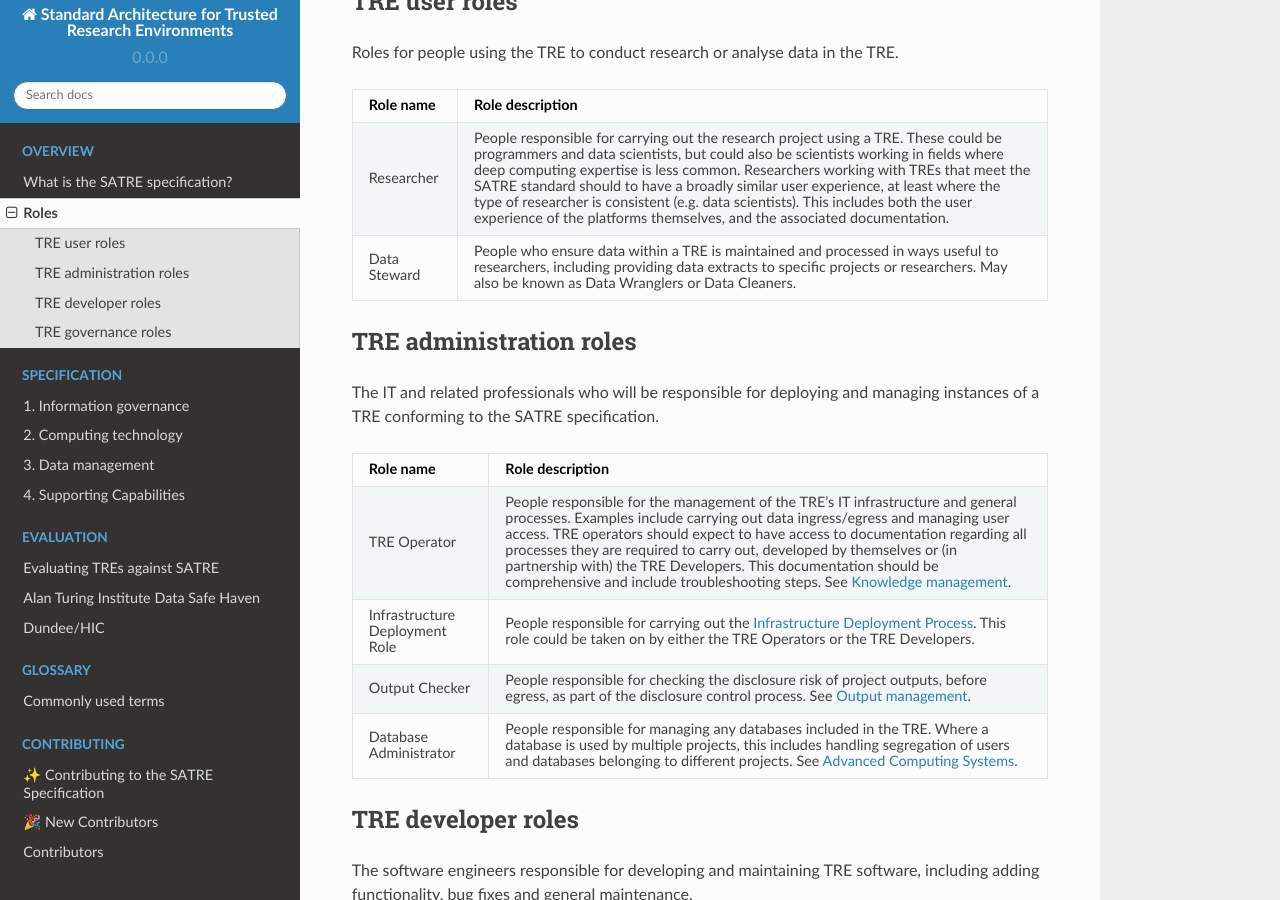
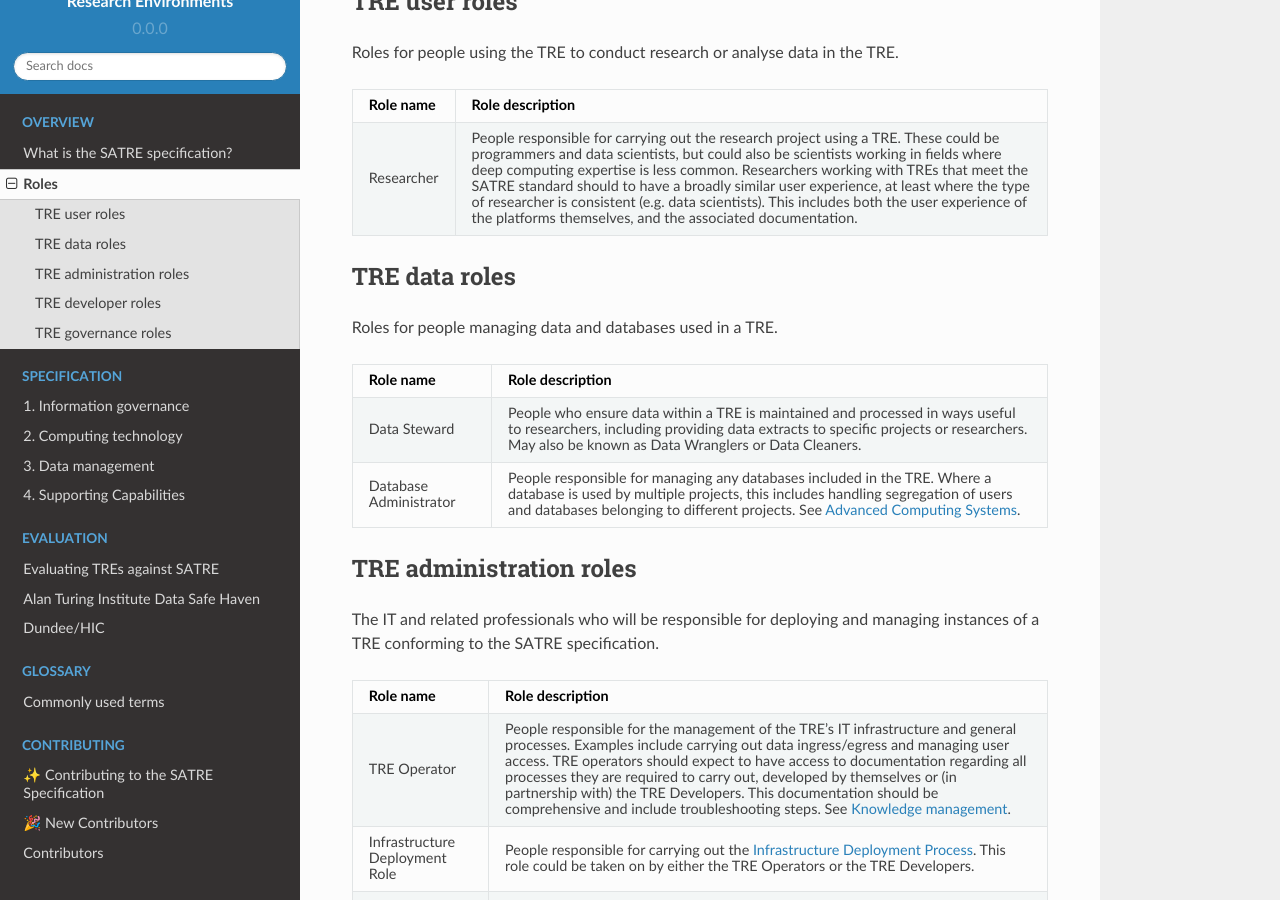
Before and after one commit to sa-tre/satre-specification, a Sphinx documentation site: the page built from docs/source/roles.md, in a window 1280 px wide and 900 px high, scrolled down 271 px. Built offline with Sphinx 7.4.7 and the Read the Docs theme 2.0.0, drawn with Linux system fonts in a browser that asks for light colours.

Commit message:
add data roles

````diff
--- a/docs/source/roles.md
+++ b/docs/source/roles.md
@@ -20,8 +20,25 @@ Roles for people using the TRE to conduct research or analyse data in the TRE.
   - Role description
 * - Researcher
   - People responsible for carrying out the research project using a TRE. These could be programmers and data scientists, but could also be scientists working in fields where deep computing expertise is less common. Researchers working with TREs that meet the SATRE standard should to have a broadly similar user experience, at least where the type of researcher is consistent (e.g. data scientists). This includes both the user experience of the platforms themselves, and the associated documentation.
+
+```
+
+(data_roles)=
+
+## TRE data roles
+
+Roles for people managing data and databases used in a TRE.
+
+```{list-table}
+:header-rows: 1
+:name: tab-tre-role-data
+
+* - Role name
+  - Role description
 * - Data Steward
   - People who ensure data within a TRE is maintained and processed in ways useful to researchers, including providing data extracts to specific projects or researchers. May also be known as Data Wranglers or Data Cleaners.
+* - Database Administrator
+  - People responsible for managing any databases included in the TRE. Where a database is used by multiple projects, this includes handling segregation of users and databases belonging to different projects. See {ref}`advanced_CCC`.
 
 ```
 
````
Also changed, not shown: other parts of docs/source/roles.md (+0 -2 lines).
